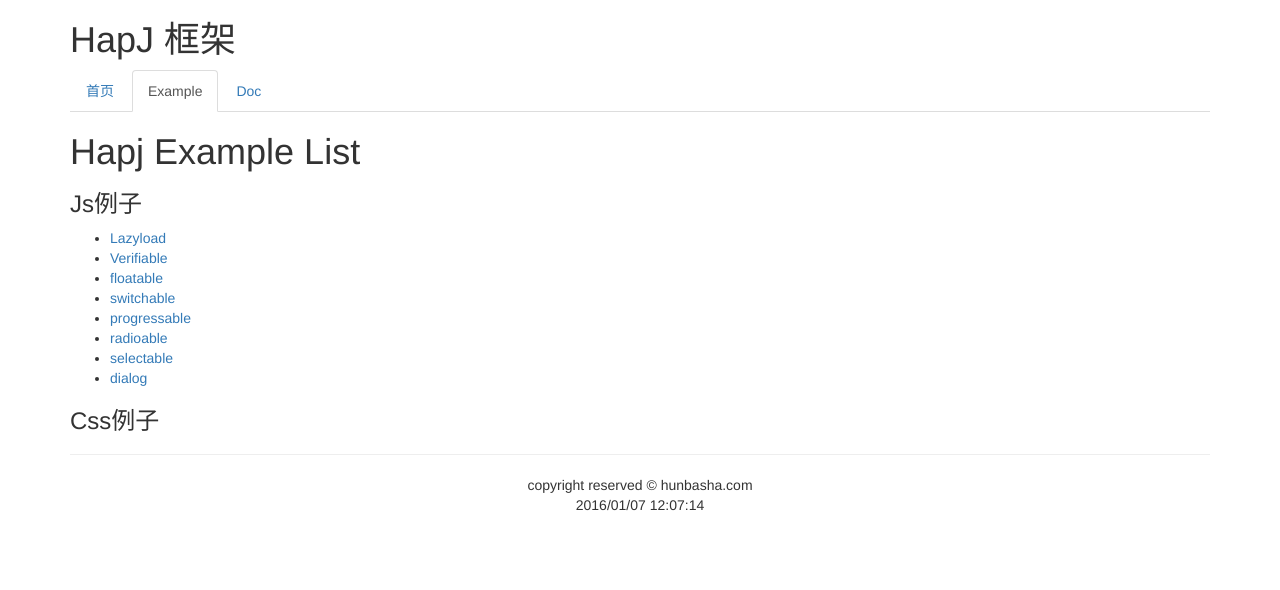
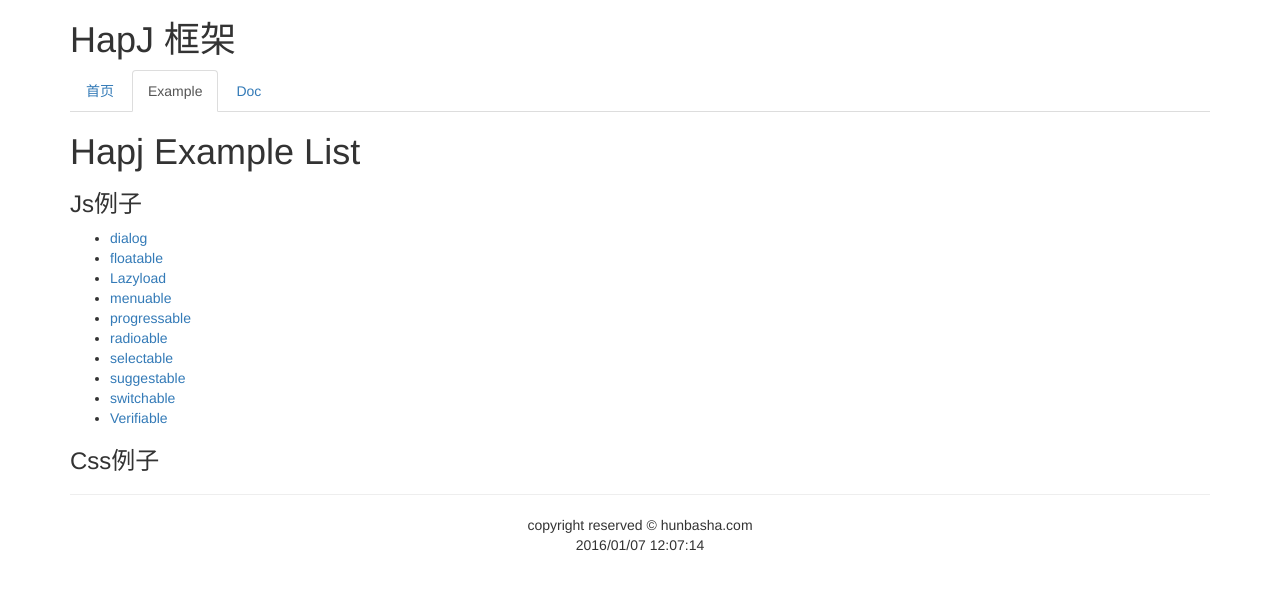
Before and after one commit to golegen/hapj, a PHP site: page /example/ in a window 1280 px wide. Shown: the top 590 px of the page. Run offline with PHP 8.4, Linux system fonts and the light colour scheme; some libraries are stand-ins or nearby versions.

Commit message:
将menuable和suggestable添加到example列表中

```diff
--- a/example/index.php
+++ b/example/index.php
@@ -1,14 +1,16 @@
 <?php
 $showType = 'example';
 $examples = array(
+    array('name' => 'dialog', 'url' => './js/ui/dialog.php'),
+    array('name' => 'floatable', 'url' => './js/ui/floatable.php'),
     array('name' => 'Lazyload', 'url' => './js/ui/lazyload.php'),
-    array('name' => 'Verifiable', 'url' => './js/ui/verifiable.php'),
-    array('name' => 'floatable', 'url' => './js/ui/floatable.php'),
-    array('name' => 'switchable', 'url' => './js/ui/switchable.php'),
+    array('name' => 'menuable', 'url' => './js/ui/menuable.php'),
     array('name' => 'progressable', 'url' => './js/ui/progressable.php'),
     array('name' => 'radioable', 'url' => './js/ui/radioable.php'),
     array('name' => 'selectable', 'url' => './js/ui/selectable.php'),
-    array('name' => 'dialog', 'url' => './js/ui/dialog.php'),
+    array('name' => 'suggestable', 'url' => './js/ui/suggestable.php'),
+    array('name' => 'switchable', 'url' => './js/ui/switchable.php'),
+    array('name' => 'Verifiable', 'url' => './js/ui/verifiable.php'),
 );
 ?>
 <?php include 'include/header.phtml'?>
```
